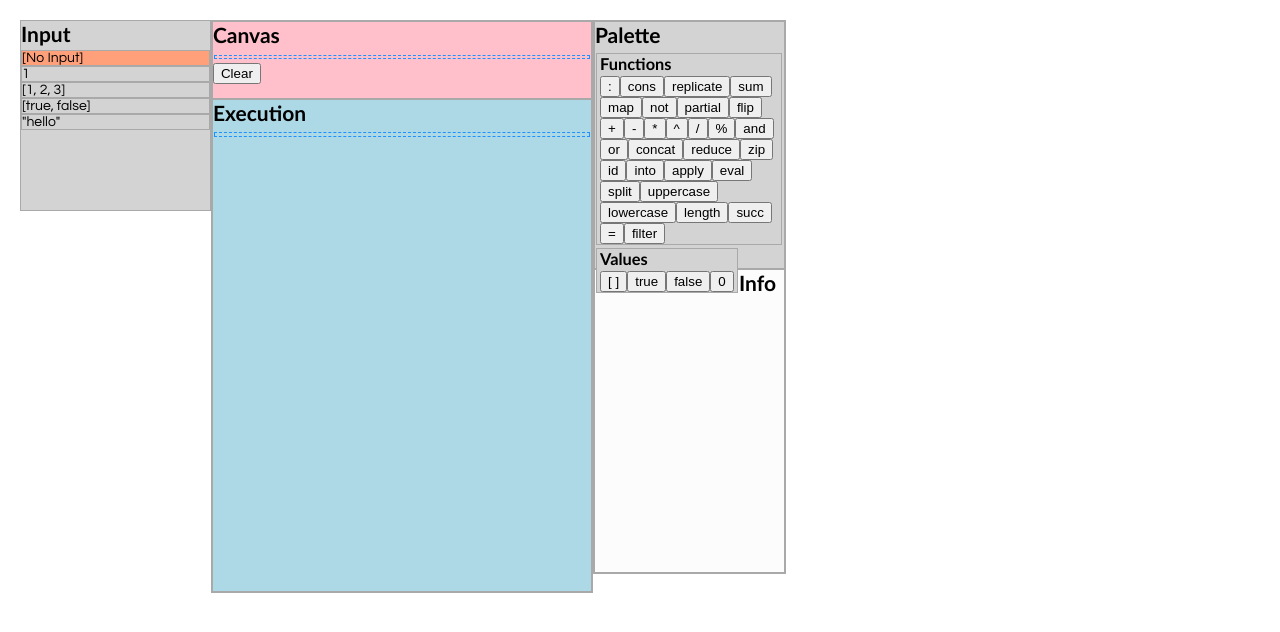
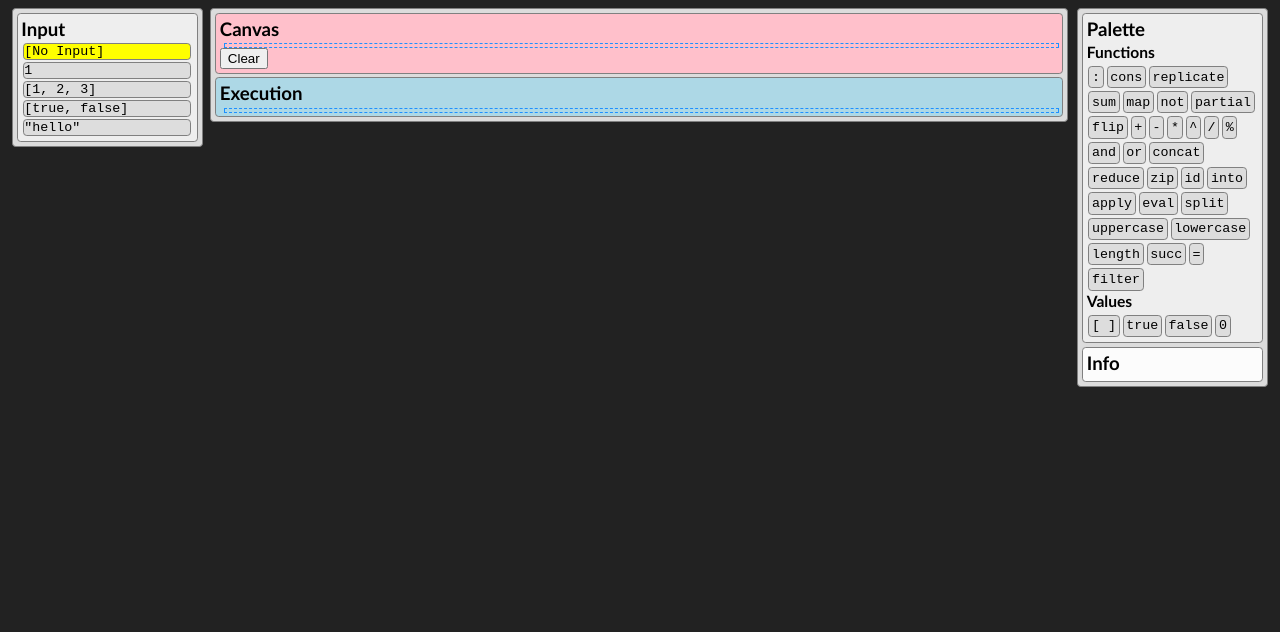
Before and after one commit to jonmarkprice/McIlroy, a React app: page / in a window 1280 px wide. Built offline with nearby package versions, Linux system fonts and the light colour scheme.

Commit message:
Cleanup CSS.

```diff
--- /dev/null
+++ b/public/index.css
@@ -0,0 +1,133 @@
+/*
+Document structure:
+
+div.interpretter
+
+  div.input
+    div.input-item
+
+  div.program
+    div.canvas
+    div.execution
+
+  div.palette
+    div.functions
+      button.function
+    div.values
+      button.value
+
+    div.info
+*/
+
+.container {
+  margin-left: 1mm;
+  margin-right: 1mm;
+}
+
+.box {
+  padding: 1mm;
+  margin: 1mm;
+}
+
+#palette {
+  float: right;
+  width: 5cm;
+}
+
+/* TODO: rename data -> input */
+#data {
+  float: left;
+  width: 5cm;
+}
+
+#program {
+  /*margin-left: 5.2cm;*/
+  width: calc(100% - 10cm - 8mm);
+  float: left;
+  /* 6.8cm = 6mm width + 1mm + 2 elments * 2 sides * (1mm margin + 1mm padding) */
+}
+
+/** FONT AND TEXT **/
+h1, h2, h3 {
+  margin: 0;
+  margin-bottom: 0.2em;
+  font-family: "Calibri", sans-serif;
+}
+body { font: 10pt "Century Gothic", Futura, sans-serif; }
+h2 { font-size: 14pt; }
+/* h3 { font-size: 12pt; }*/
+
+/** BORDER **/
+.container, .box, .item, .input-item, .function, .value {
+  border: thin solid grey;
+  border-radius: 1mm;
+}
+
+.item, .value, .input-item, .function {
+  font-family: monospace;
+}
+/** BEHAVIOR **/
+/* Pseudo-buttons */
+.input-item, .function, .value {
+  -moz-user-select: none;
+  -webkit-user-select: none;
+  user-select: none;
+}
+
+/** COLOR **/
+body { background-color: #222; }
+#program-input { background-color: pink; }
+#execution { background-color: lightblue; }
+#information { background-color: #FCFCFC; }
+
+.em.input-item {
+  background-color: yellow;
+}
+em, .em.item {
+  background-color: lightsalmon;
+}
+.data { background-color: lightgreen; }
+.skip { background-color: #AAA; }
+.input-item, .value, .function, .item
+{ background-color: #DDD; }
+.box { background-color: #EEE; }
+.container { background-color: gainsboro; }
+/* TODO change from id -> class */
+.highlighted { background-color: salmon; }
+
+.function:hover, .value:hover, .input-item:hover {
+  background-color: #ACF;
+}
+.function:active, .value:active, .input-item:active {
+  background-color: orange;
+}
+
+/* XXX: NOT USED */
+#no-input { color: grey; }
+
+/** PADDING & MARGINS **/
+p { margin-top: 0.3em; margin-bottom: 0.3em; }
+.input-item {
+  margin: 0.5mm;
+}
+
+/** LAYOUT **/
+
+/* #functions > div */
+.item, .function, .value {
+  display: inline-block;
+  padding: 0.2em;
+  margin: 0.4mm;
+}
+.item:first-child { margin-left: 0; }
+.item:last-child { margin-right: 0; }
+
+.row {
+  border: thin dashed dodgerblue;
+  width: calc(100% - 2mm);
+  padding: 0.1em;
+  margin-left: 1mm;
+  margin-right: 1mm;
+  /*margin-top: 0.25em;
+  margin-bottom: 0.25em;*/
+}
--- a/public/index.html
+++ b/public/index.html
@@ -1,9 +1,10 @@
 <!doctype html>
 <html lang="en">
   <head>
-    <meta charset="utf-8">
-    <meta name="viewport" content="width=device-width, initial-scale=1">
-    <link rel="shortcut icon" href="%PUBLIC_URL%/favicon.ico">
+    <meta charset="utf-8" />
+    <meta name="viewport" content="width=device-width, initial-scale=1" />
+    <link rel="shortcut icon" href="%PUBLIC_URL%/favicon.ico" />
+    <link rel="stylesheet" href="index.css" />
     <!--
       Notice the use of %PUBLIC_URL% in the tag above.
       It will be replaced with the URL of the `public` folder during the build.
--- a/src/components/components.js
+++ b/src/components/components.js
@@ -13,14 +13,14 @@ const Info = () => (
 );
 
 const Program = () => (
-  <div id="program" className="box">
+  <div id="program" className="container">
     <ProgramCanvas />
     <Execution />
   </div>
 );
 
 const Palette = () => (
-  <div id="palette" className="box">
+  <div id="palette" className="container">
     <Functions />
     <Info />
   </div>
@@ -28,9 +28,9 @@ const Palette = () => (
 
 const Interpretter = () => (
   <div className="interpretter">
+    <Palette />
     <Input />
     <Program />
-    <Palette />
     { /* // Later: <Aliases> or <Definitions> */ }
   </div>
 );
--- a/src/containers/Functions.js
+++ b/src/containers/Functions.js
@@ -5,16 +5,16 @@ import { connect } from 'react-redux';
 import { pushFunction } from '../actions';
 
 const FunctionPalette = ({onFunctionClick}) => {
-  const appOp = <button className="function" key=":"
-                        onClick={() => onFunctionClick(':')}>:</button>
+  const appOp = <div className="function" key=":"
+                        onClick={() => onFunctionClick(':')}>:</div>
   let fns     = [appOp],
       values  = [];
   for (let fn of library.keys()) {
     fns.push(
-      <button className="function" key={fn}
+      <div className="function" key={fn}
               onClick={() => onFunctionClick(fn)}>
         {fn}
-      </button>);
+      </div>);
   }
   for (let name of literals.keys()) {
     values.push(
--- a/src/containers/Input.js
+++ b/src/containers/Input.js
@@ -14,9 +14,11 @@ class InputList extends React.Component {
         </div>);
     });
     return (
-      <div id="data" className="box">
-        <h2>Input</h2>
-        {items}
+      <div id="data" className="container">
+        <div className="box">
+          <h2>Input</h2>
+          {items}
+        </div>
       </div>
     );
   }
--- a/src/index.css
+++ /dev/null
@@ -1,117 +0,0 @@
-/*
-div.interpretter
-
-   div.input
-      div.input-item
-
-   div.execution
-
-   div.execution
-
-   div.palette
-      div.functions
-         button.function
-      div.values
-         button.value
-
-   div.info
-*/
-
-h1, h2, h3 {
-  margin: 0;
-  margin-bottom: 0.2em;
-  font-family: "Calibri", sans-serif;
-}
-p { margin-top: 0.3em; margin-bottom: 0.3em; }
-
-h2 { font-size: 18; }
-h3 { font-size: 14; }
-
-.box, .input-item {
-  border: 1px solid darkgrey;
-  background-color: lightgrey;
-  /*overflow: hidden;*/
-}
-.item, #functions > div {
-  border: thin solid darkgrey;
-  background-color: lightgrey;
-  display: table-cell;
-  padding-left: 0.2em;
-  padding-right: 0.2em;
-  margin: 0.1em;
-  float: left;
-}
-.row {
-  float: left;
-  clear: left;
-  margin-top: 0.25em;
-  margin-bottom: 0.25em;
-  border: thin dashed dodgerblue;
-  width: 98%;
-  padding: 0.1em;
-  margin-left: 0.1em;
-  margin-right: 0.1em;
-}
-.data {
-  background-color: lightgreen;
-}
-.skip{
-  background-color: #AAA;
-}
-.em, #highlighted {
-  background-color: lightsalmon;
-}
-
-#no-input {
-  color: grey;
-}
-
-#data {
-  height: 5cm;
-  width: 5cm;
-  float: left;
-}
-
-#program {
-  float: left;
-}
-
-#program-input {
-  background-color: pink;
-  height: 2cm;
-  width: 10cm;
-}
-
-#execution {
-  height: 13cm;
-  width: 10cm;
-  background-color: lightblue;
-}
-
-#palette {
-  float: left;
-}
-
-#functions {
-  /* margin-top: -2cm; */
-  width: 5cm;
-  height: 6.5cm;
-}
-#information {
-  width: 5cm;
-  height: 8cm;
-  background-color: #FCFCFC;
-}
-
-#aliases {
-  width: 5cm;
-  height: 9.5cm;
-  float: left;
-  margin-top: 5cm;
-  margin-left: -5cm;
-}
-
-body {
-  font: 14px "Century Gothic", Futura, sans-serif;
-  margin: 20px;
-}
--- a/src/index.js
+++ b/src/index.js
@@ -2,7 +2,7 @@ import React from 'react';
 import { render } from 'react-dom';
 import { Provider } from 'react-redux';
 import { createStore } from 'redux';
-import './index.css'
+//import './index.css'
 import app from './reducers';
 import Interpretter from './components/components';
 import { pushInput } from './actions';
```
